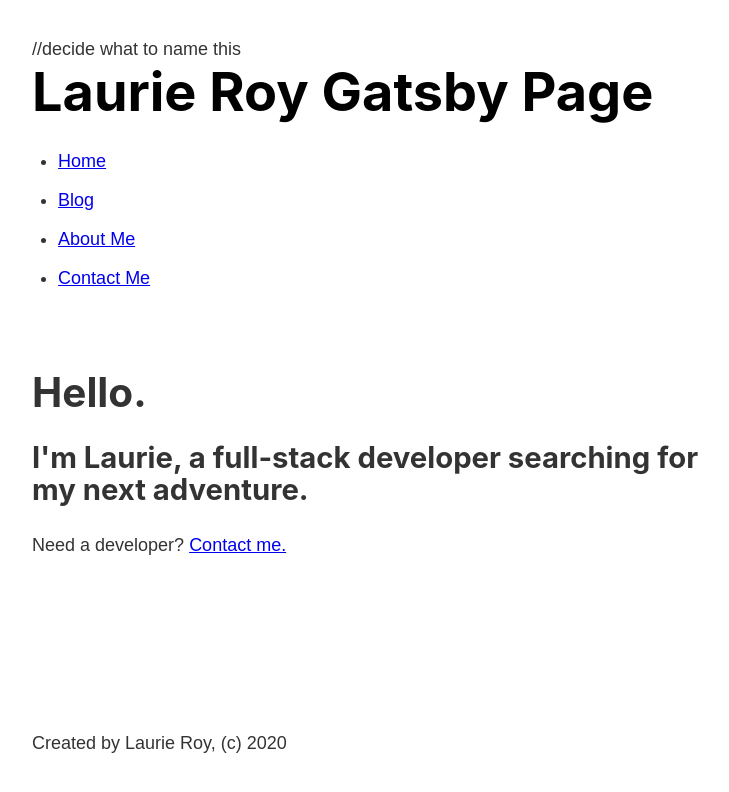
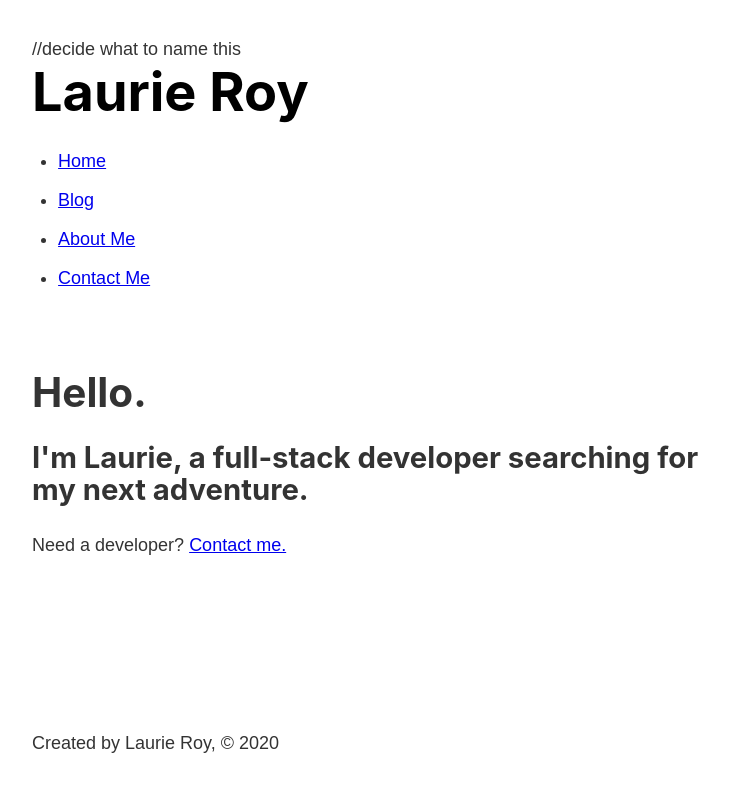
Before and after one commit to laurieroy/gatsby-bootcamp, a Gatsby site: page / in a window 1280 px wide. Shown: the whole page, without its empty margins (251-980 px from the left). Built offline with nearby package versions, Linux system fonts and the light colour scheme; Gatsby itself is replaced by a stand-in of ours.

```diff
--- a/gatsby-config.js
+++ b/gatsby-config.js
@@ -1,9 +1,12 @@
+require("dotenv").config({
+  path: `.env.${process.env.NODE_ENV}`,
+  })
 module.exports = {
   plugins: [
     'gatsby-plugin-sass'
   ],
   siteMetadata: {
-    title: 'Laurie Roy Gatsby Page', //decide what to name this
+    title: 'Laurie Roy',
     author: 'Laurie Roy'
   }
 }
--- a/package.json
+++ b/package.json
@@ -6,7 +6,7 @@
   "license": "0BSD",
   "scripts": {
     "build": "gatsby build",
-    "develop": "gatsby develop",
+    "develop": "env-cmd -f .env.development gatsby develop",
     "format": "prettier --write \"**/*.{js,jsx,ts,tsx,json,md}\"",
     "start": "npm run develop",
     "serve": "gatsby serve",
--- a/src/components/footer.js
+++ b/src/components/footer.js
@@ -13,7 +13,7 @@
   `)
     return (
         <footer>
-            <p>Created by { data.site.siteMetadata.author }, (c) 2020</p>
+            <p>Created by { data.site.siteMetadata.author }, © 2020</p>
         </footer>
     )
 }
```
Also changed, not shown: 2 other files.
